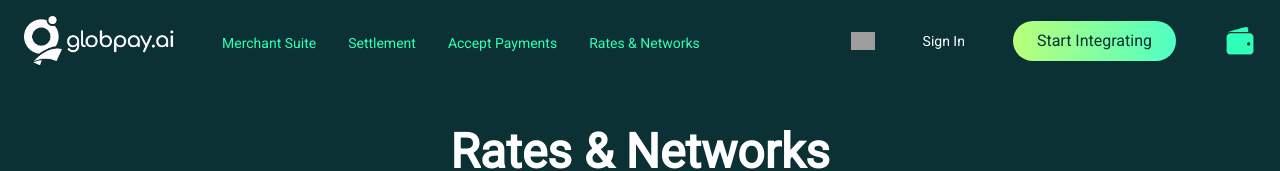
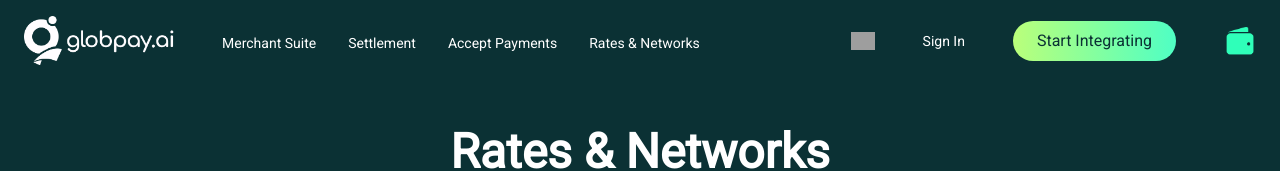
Before and after one commit to mogaya/cryptocove-main, a Next.js app: page /cryptocurrencies in a window 1280 px wide. Shown: the top 171 px of the page. Built offline with nearby package versions, Linux system fonts and the light colour scheme; no server answers; grey boxes are pictures that could not be loaded.

Commit message:
Update Header component changing text color

```diff
--- a/src/components/layout/Header.tsx
+++ b/src/components/layout/Header.tsx
@@ -78,7 +78,7 @@ export default function Header() {
           </Link>
 
           <nav
-            className="hidden text-secondary lg:block space-x-8 text-xl"
+            className="hidden text-secondary2 lg:block space-x-8 text-xl"
             aria-label="main"
           >
             <Link href="/portfolio" className="text-sm relative group">
@@ -204,7 +204,7 @@ export default function Header() {
         }`}
       >
         <nav
-          className="flex flex-col gap-14 min-h-screen w-screen items-center py-16"
+          className="flex flex-col gap-14 min-h-screen w-screen items-center py-16 text-secondary2"
           aria-label="mobile"
         >
           <Link
```
